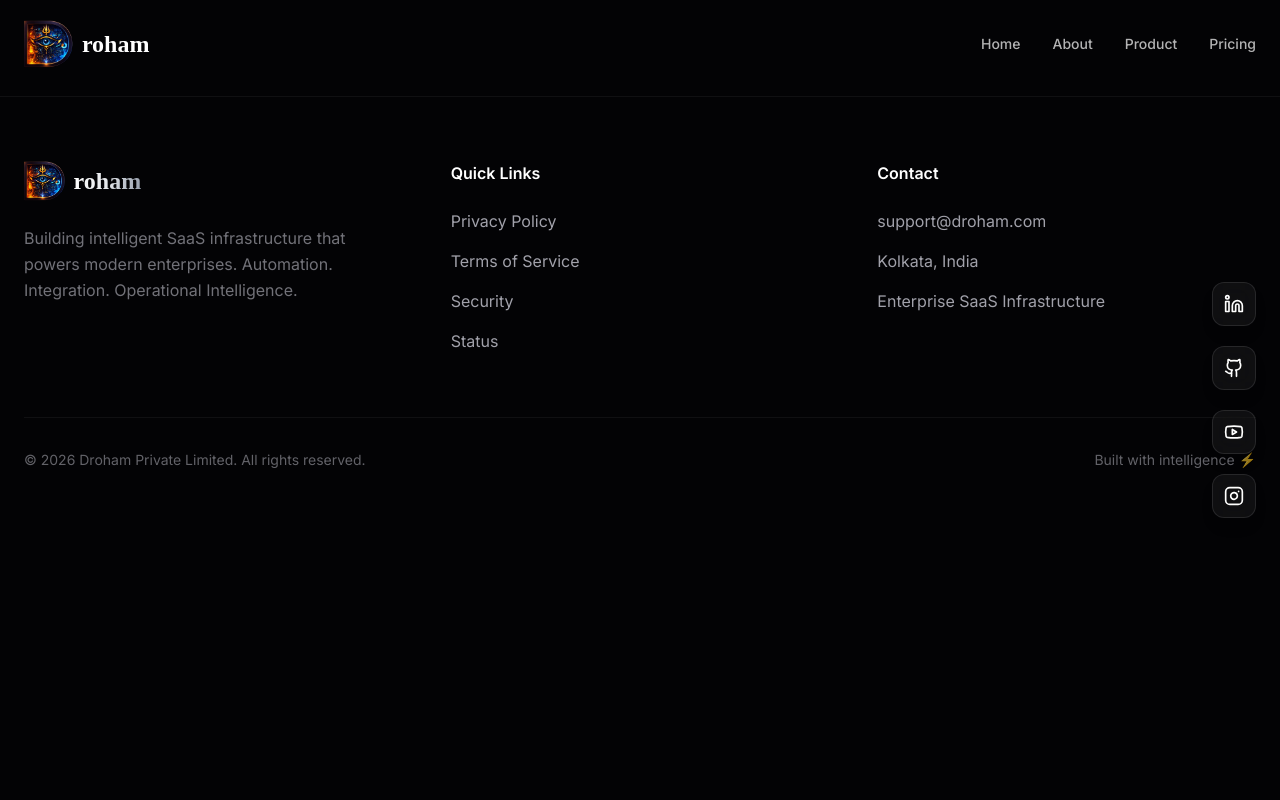
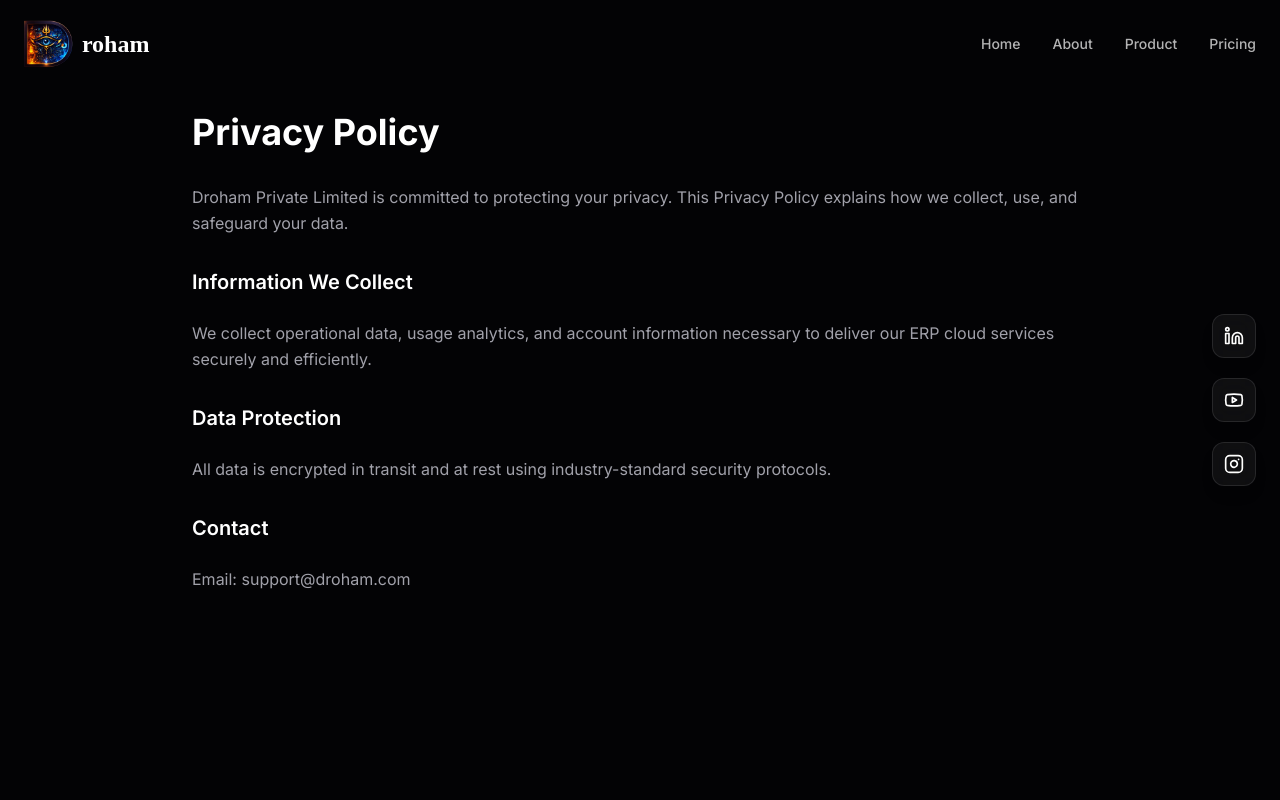
Before and after one commit to SudipBera083/Droham, a React (Vite) app: page /privacy in a window 1280 px wide. Shown: the top 800 px of the page. Built offline with nearby package versions, Linux system fonts and the light colour scheme; a web font is replaced by a local one.

Commit message:
Scrollup issues have been resolved, Also added the Quick links

```diff
--- a/src/App.jsx
+++ b/src/App.jsx
@@ -14,10 +14,13 @@ import AnalyticsPreviewSection from "@/sections/AnalyticsPreviewSection";
 import WhyDrohamSection from "@/sections/WhyDrohamSection";
 import UseCaseSection from "@/sections/UseCaseSection";
 import Product from "@/sections/Product";
-
+import Privacy from "@/sections/Privacy";
+import Terms from "@/sections/Terms";
+import Security from "@/sections/Security";
+import Status from "@/sections/Status";
 function Home() {
   return (
-      <>
+    <>
       <HeroSection />
       {/* <TrustSection /> */}
       <ProblemSection />
@@ -39,6 +42,10 @@ function App() {
         <Route path="/about" element={<About />} />
         <Route path="/pricing" element={<PricingSection />} />
         <Route path="/products" element={<Product />} />
+        <Route path="/privacy" element={<Privacy />} />
+        <Route path="/terms" element={<Terms />} />
+        <Route path="/security" element={<Security />} />
+        <Route path="/status" element={<Status />} />
       </Routes>
     </MainLayout>
   );
--- a/src/layouts/MainLayout.jsx
+++ b/src/layouts/MainLayout.jsx
@@ -2,6 +2,7 @@ import React from "react";
 import Navbar from "@/components/Navbar";
 import { ReactLenis } from "lenis/react";
 import logo from "@/assets/logo/logo.png";
+import { Link } from "react-router-dom";
 import { Linkedin, Github, Youtube, Instagram } from "lucide-react";
 
 const MainLayout = ({ children }) => {
@@ -28,7 +29,7 @@ const MainLayout = ({ children }) => {
 
           {[
             { icon: <Linkedin size={20} />, href: "#" },
-            { icon: <Github size={20} />, href: "#" },
+            // { icon: <Github size={20} />, href: "#" },
             { icon: <Youtube size={20} />, href: "#" },
             { icon: <Instagram size={20} />, href: "#" },
           ].map((item, i) => (
@@ -89,22 +90,35 @@ const MainLayout = ({ children }) => {
 
               {/* Quick Links */}
               <div>
-                <h4 className="text-white font-semibold mb-6">
+                <h4 className="text-white font-semibold mb-6 tracking-wide">
                   Quick Links
                 </h4>
+
                 <div className="flex flex-col gap-4">
-                  {["Privacy Policy", "Terms of Service", "Security", "Status"].map((link) => (
-                    <a
-                      key={link}
-                      href="#"
-                      className="text-secondary hover:text-white transition-colors duration-300"
+
+                  {[
+                    { name: "Privacy Policy", to: "/privacy" },
+                    { name: "Terms of Service", to: "/terms" },
+                    { name: "Security", to: "/security" },
+                    { name: "Status", to: "/status" },
+                  ].map((link, index) => (
+                    <Link
+                      key={link.name}
+                      to={link.to}
+                      className="group relative text-secondary hover:text-white transition-all duration-300 pl-0"
                     >
-                      {link}
-                    </a>
+                      {link.name}
+
+                      {/* Animated underline */}
+                      <span className="absolute left-0 -bottom-1 h-[1px] w-0 bg-white transition-all duration-300 group-hover:w-full" />
+
+                      {/* Subtle left accent */}
+                      <span className="absolute -left-3 top-1/2 -translate-y-1/2 w-0 h-[1px] bg-white transition-all duration-300 group-hover:w-2" />
+                    </Link>
                   ))}
+
                 </div>
               </div>
-
               {/* Contact */}
               <div>
                 <h4 className="text-white font-semibold mb-6">
--- a/src/main.jsx
+++ b/src/main.jsx
@@ -1,25 +1,20 @@
-// import { StrictMode } from 'react'
-// import { createRoot } from 'react-dom/client'
-// import { BrowserRouter } from "react-router-dom";
-// import './index.css'
-// import App from './App.jsx'
-
-// createRoot(document.getElementById('root')).render(
-//   <StrictMode>
-//     <App />
-//   </StrictMode>,
-// )
-
 
 import React from "react";
 import ReactDOM from "react-dom/client";
 import { BrowserRouter } from "react-router-dom";
-// import App from "./App";
 import './index.css'
 import App from './App.jsx'
+import ScrollToTop from "@/utils/ScrollToTop";
+
+// ReactDOM.createRoot(document.getElementById("root")).render(
+//   <BrowserRouter>
+//     <App />
+//   </BrowserRouter>
+// );
 
 ReactDOM.createRoot(document.getElementById("root")).render(
   <BrowserRouter>
+    <ScrollToTop />
     <App />
   </BrowserRouter>
 );
--- /dev/null
+++ b/src/sections/Privacy.jsx
@@ -0,0 +1,47 @@
+import React from "react";
+import { motion } from "framer-motion";
+
+const Privacy = () => {
+  return (
+    <section className="min-h-screen bg-background text-white px-6 py-28">
+      <motion.div
+        initial={{ opacity: 0, y: 30 }}
+        animate={{ opacity: 1, y: 0 }}
+        transition={{ duration: 0.6 }}
+        className="max-w-4xl mx-auto"
+      >
+        <h1 className="text-4xl font-bold mb-8">Privacy Policy</h1>
+
+        <div className="space-y-6 text-secondary leading-relaxed">
+          <p>
+            Droham Private Limited is committed to protecting your privacy.
+            This Privacy Policy explains how we collect, use, and safeguard your data.
+          </p>
+
+          <h2 className="text-white text-xl font-semibold mt-8">
+            Information We Collect
+          </h2>
+          <p>
+            We collect operational data, usage analytics, and account information
+            necessary to deliver our ERP cloud services securely and efficiently.
+          </p>
+
+          <h2 className="text-white text-xl font-semibold mt-8">
+            Data Protection
+          </h2>
+          <p>
+            All data is encrypted in transit and at rest using industry-standard
+            security protocols.
+          </p>
+
+          <h2 className="text-white text-xl font-semibold mt-8">
+            Contact
+          </h2>
+          <p>Email: support@droham.com</p>
+        </div>
+      </motion.div>
+    </section>
+  );
+};
+
+export default Privacy;
--- /dev/null
+++ b/src/sections/Security.jsx
@@ -0,0 +1,40 @@
+import React from "react";
+import { motion } from "framer-motion";
+
+const Security = () => {
+  return (
+    <section className="min-h-screen bg-background text-white px-6 py-28">
+      <motion.div
+        initial={{ opacity: 0, y: 30 }}
+        animate={{ opacity: 1, y: 0 }}
+        transition={{ duration: 0.6 }}
+        className="max-w-4xl mx-auto"
+      >
+        <h1 className="text-4xl font-bold mb-8">Security</h1>
+
+        <div className="space-y-6 text-secondary leading-relaxed">
+          <p>
+            Droham implements enterprise-grade security measures to protect
+            operational data.
+          </p>
+
+          <h2 className="text-white text-xl font-semibold mt-8">
+            Infrastructure
+          </h2>
+          <p>
+            Hosted on secure cloud infrastructure with role-based access control (RBAC).
+          </p>
+
+          <h2 className="text-white text-xl font-semibold mt-8">
+            Encryption
+          </h2>
+          <p>
+            All communications are encrypted via HTTPS and secure APIs.
+          </p>
+        </div>
+      </motion.div>
+    </section>
+  );
+};
+
+export default Security;
--- /dev/null
+++ b/src/sections/Status.jsx
@@ -0,0 +1,39 @@
+import React from "react";
+import { motion } from "framer-motion";
+
+const Status = () => {
+  return (
+    <section className="min-h-screen bg-background text-white px-6 py-28">
+      <motion.div
+        initial={{ opacity: 0, y: 30 }}
+        animate={{ opacity: 1, y: 0 }}
+        transition={{ duration: 0.6 }}
+        className="max-w-4xl mx-auto"
+      >
+        <h1 className="text-4xl font-bold mb-8">System Status</h1>
+
+        <div className="space-y-6 text-secondary leading-relaxed">
+          <p>
+            Droham services are operating normally.
+          </p>
+
+          <h2 className="text-white text-xl font-semibold mt-8">
+            Uptime
+          </h2>
+          <p>
+            Current system uptime: 99.99%
+          </p>
+
+          <h2 className="text-white text-xl font-semibold mt-8">
+            Incidents
+          </h2>
+          <p>
+            No active incidents reported.
+          </p>
+        </div>
+      </motion.div>
+    </section>
+  );
+};
+
+export default Status;
--- /dev/null
+++ b/src/sections/Terms.jsx
@@ -0,0 +1,41 @@
+import React from "react";
+import { motion } from "framer-motion";
+
+const Terms = () => {
+  return (
+    <section className="min-h-screen bg-background text-white px-6 py-28">
+      <motion.div
+        initial={{ opacity: 0, y: 30 }}
+        animate={{ opacity: 1, y: 0 }}
+        transition={{ duration: 0.6 }}
+        className="max-w-4xl mx-auto"
+      >
+        <h1 className="text-4xl font-bold mb-8">Terms of Service</h1>
+
+        <div className="space-y-6 text-secondary leading-relaxed">
+          <p>
+            By accessing Droham OS, you agree to comply with our operational
+            and usage policies.
+          </p>
+
+          <h2 className="text-white text-xl font-semibold mt-8">
+            Usage
+          </h2>
+          <p>
+            Droham is intended for lawful enterprise usage only.
+          </p>
+
+          <h2 className="text-white text-xl font-semibold mt-8">
+            Limitations
+          </h2>
+          <p>
+            We are not liable for data loss resulting from misuse,
+            unauthorized access, or external infrastructure failures.
+          </p>
+        </div>
+      </motion.div>
+    </section>
+  );
+};
+
+export default Terms;
--- /dev/null
+++ b/src/utils/ScrollToTop.jsx
@@ -0,0 +1,38 @@
+// import { useEffect } from "react";
+// import { useLocation } from "react-router-dom";
+
+// const ScrollToTop = () => {
+//   const { pathname } = useLocation();
+
+//   useEffect(() => {
+//     window.scrollTo({
+//       top: 0,
+//       left: 0,
+//       behavior: "instant", // change to "smooth" if you prefer
+//     });
+//   }, [pathname]);
+
+//   return null;
+// };
+
+// export default ScrollToTop;
+
+
+import { useEffect } from "react";
+import { useLocation } from "react-router-dom";
+import { useLenis } from "lenis/react";
+
+const ScrollToTop = () => {
+  const { pathname } = useLocation();
+  const lenis = useLenis();
+
+  useEffect(() => {
+    if (lenis) {
+      lenis.scrollTo(0, { immediate: true });
+    }
+  }, [pathname, lenis]);
+
+  return null;
+};
+
+export default ScrollToTop;
```
